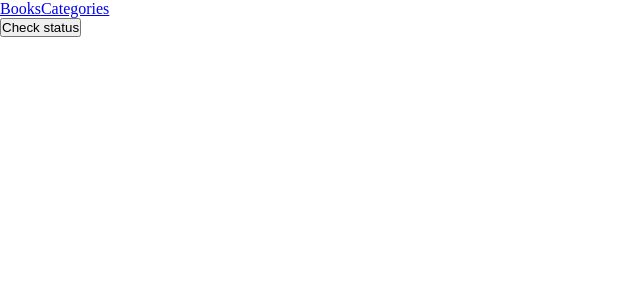
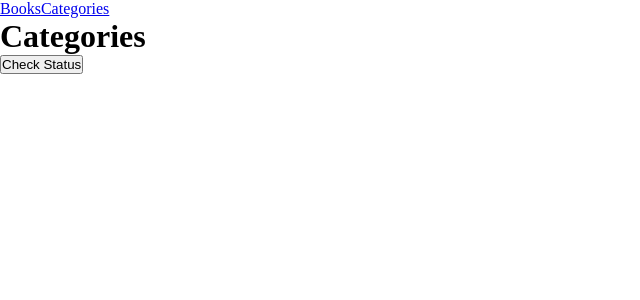
Before and after one commit to Tekhlay/react-bookstore, a React (Create React App) app: page /categories in a window 1280 px wide. Shown: the top 300 px of the page, without its empty margins (0-640 px from the left). Built offline with nearby package versions, Linux system fonts and the light colour scheme.

Commit message:
Add a functionality for "Check status" button

```diff
--- a/src/components/Categories.js
+++ b/src/components/Categories.js
@@ -1,14 +1,15 @@
-/* eslint-disable no-alert */
 import React from 'react';
+import { useDispatch } from 'react-redux';
+import { checkStatusAction } from '../redux/categories/categories';
 
 const Categories = () => {
-  const handleClick = () => {
-    alert('Page Under Construction');
-  };
-
+  const dispatch = useDispatch();
   return (
-    <div>
-      <button type="button" onClick={handleClick}>Check status</button>
+    <div className="categories">
+      <h1>Categories</h1>
+      <button type="button" onClick={() => dispatch(checkStatusAction())}>
+        Check Status
+      </button>
     </div>
   );
 };
--- a/src/redux/categories/categories.js
+++ b/src/redux/categories/categories.js
@@ -8,7 +8,7 @@ const initialState = [];
 const categoriesReducer = (state = initialState, action) => {
   switch (action.type) {
     case checkStatus:
-      return 'under Construction!';
+      return 'Under Construction';
     default:
       return state;
   }
```
